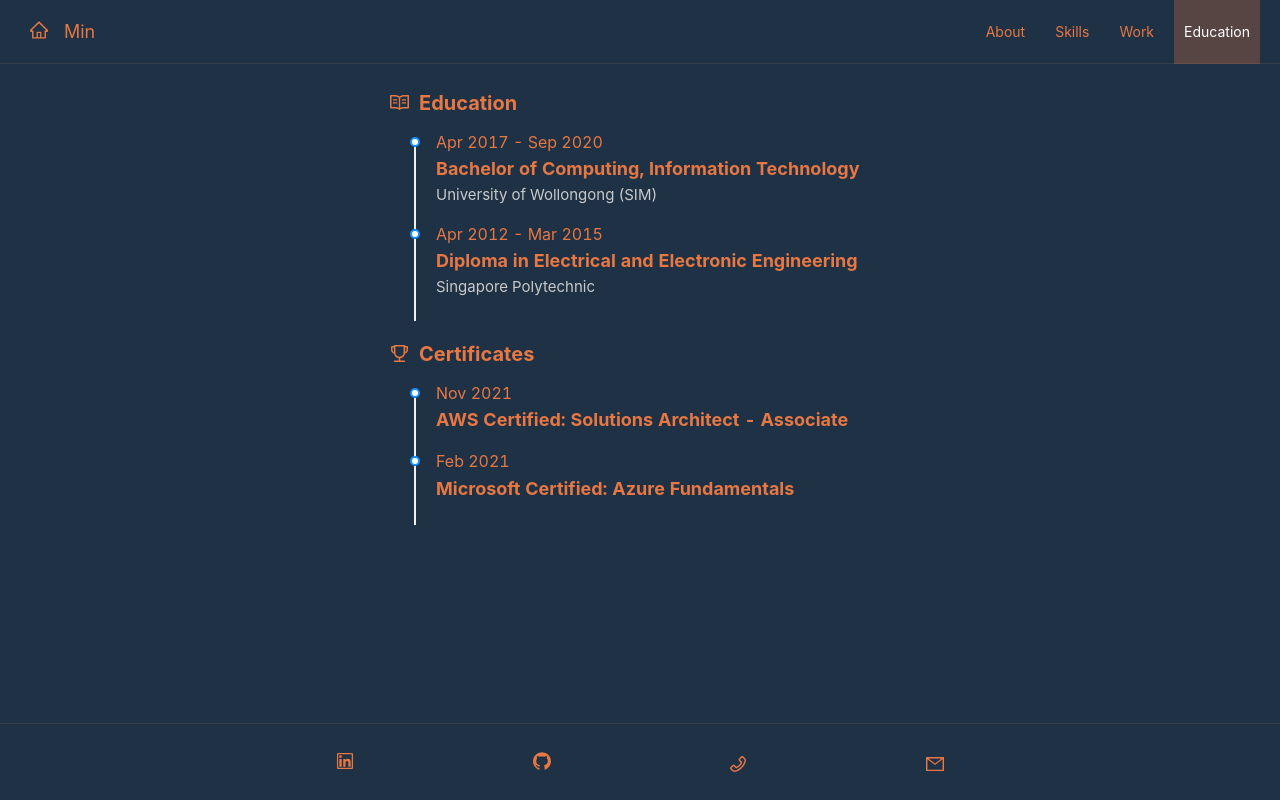
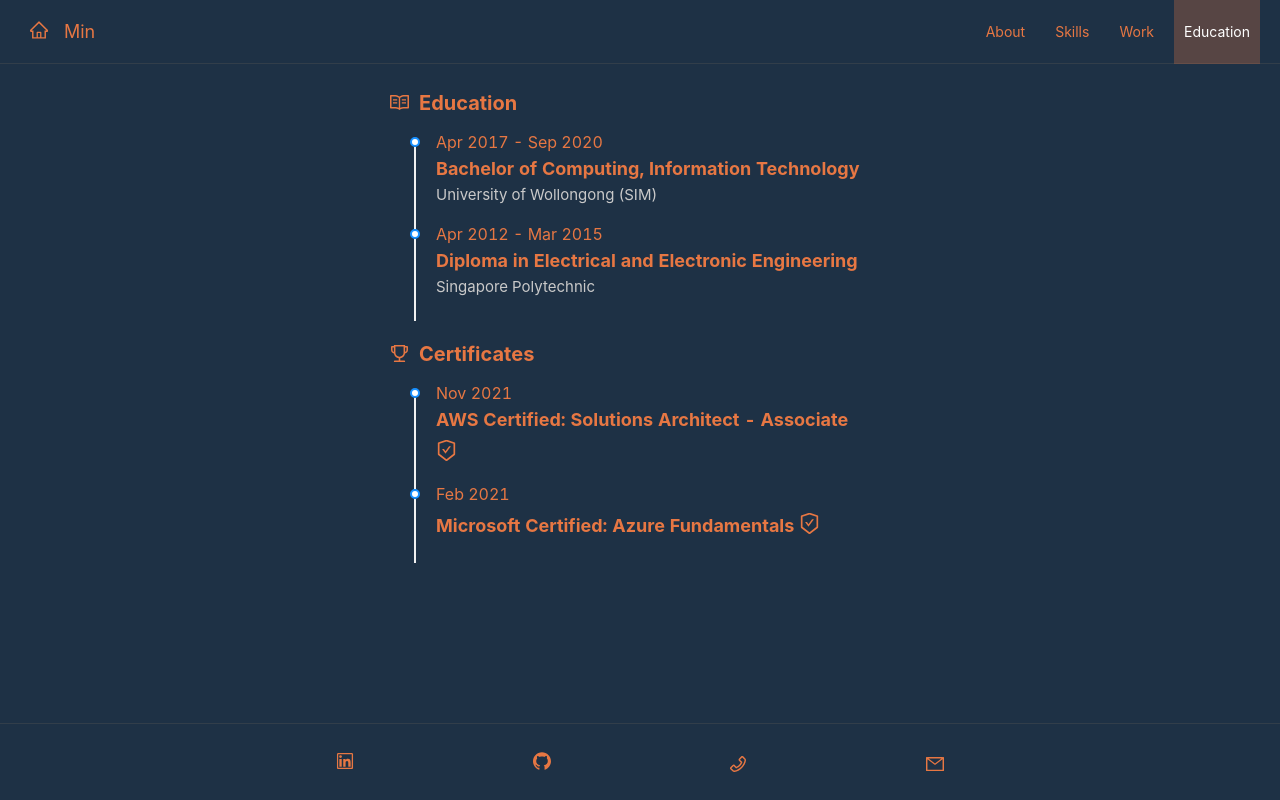
Before and after one commit to pohti/portfolio-antd, a React (Create React App) app: page /education in a window 1280 px wide. Built offline with nearby package versions, Linux system fonts and the light colour scheme.

Commit message:
adding cert links

```diff
--- a/src/components/Content/Education/Education.css
+++ b/src/components/Content/Education/Education.css
@@ -8,3 +8,10 @@
   align-items: center;
   justify-content: center;
 }
+
+.verified-cert-icon {
+  font-size: 21px;
+}
+.verified-cert-icon:hover {
+  color: #fff
+}
--- a/src/components/Content/Education/data.js
+++ b/src/components/Content/Education/data.js
@@ -1,3 +1,6 @@
+import { SafetyCertificateOutlined } from '@ant-design/icons'
+import { Tooltip } from 'antd'
+
 export const education_data = [
   {
     date: 'Apr 2017 - Sep 2020',
@@ -14,10 +17,36 @@ export const education_data = [
 export const certificate_data = [
   {
     date: 'Nov 2021',
-    title: 'AWS Certified: Solutions Architect - Associate',
+    title: (
+      <span>AWS Certified: Solutions Architect - Associate {" "}
+        <Tooltip title="Click to see verified certificate">
+          <a className="verified-cert-icon"
+            href="https://www.credly.com/badges/ae147b5d-4b9e-4d89-b4d0-1c8c62df61ec"
+            rel="noreferrer"
+            target="_blank"
+          >
+            <SafetyCertificateOutlined />
+          </a>
+        </Tooltip>
+      </span>
+    ),
   },
   {
     date: 'Feb 2021',
-    title: 'Microsoft Certified: Azure Fundamentals',
+    title: (
+      <span>
+        Microsoft Certified: Azure Fundamentals {" "}
+        <Tooltip title="Click to see verified certificate">
+          <a
+            className="verified-cert-icon"
+            href="https://www.credly.com/badges/043c1163-0a49-445c-bad1-23431b5c7084"
+            rel="noreferrer"
+            target="_blank"
+          >
+            <SafetyCertificateOutlined />
+          </a>
+        </Tooltip>
+      </span>
+    ),
   },
 ]
--- a/src/components/Header/CustomHeader.jsx
+++ b/src/components/Header/CustomHeader.jsx
@@ -101,7 +101,7 @@ export default class CustomHeader extends Component {
                 <Link to={`/${key}`} onClick={() => this.handleMenuItemClick(key)} key={key} className="drawer-menu-item"
                     style={{
                         color: isSelected && "#fff",
-                        backgroundColor: isSelected && "rgba(231, 119, 67, 0.287)"
+                        backgroundColor: isSelected && "rgba(223, 103, 47, 0.599)"
                     }}
                 >
                     {label}
@@ -116,12 +116,8 @@ export default class CustomHeader extends Component {
                 visible={this.state.drawerVisible}
                 onClose={this.closeDrawer}
                 width={150}
-                headerStyle={{
-                    backgroundColor: bgColor
-                }}
-                drawerStyle={{
-                    backgroundColor: bgColor,
-                }}
+                headerStyle={{ backgroundColor: bgColor }}
+                drawerStyle={{ backgroundColor: bgColor }}
                 bodyStyle={{
                     padding: 0,
                     paddingTop: "35px"
```
